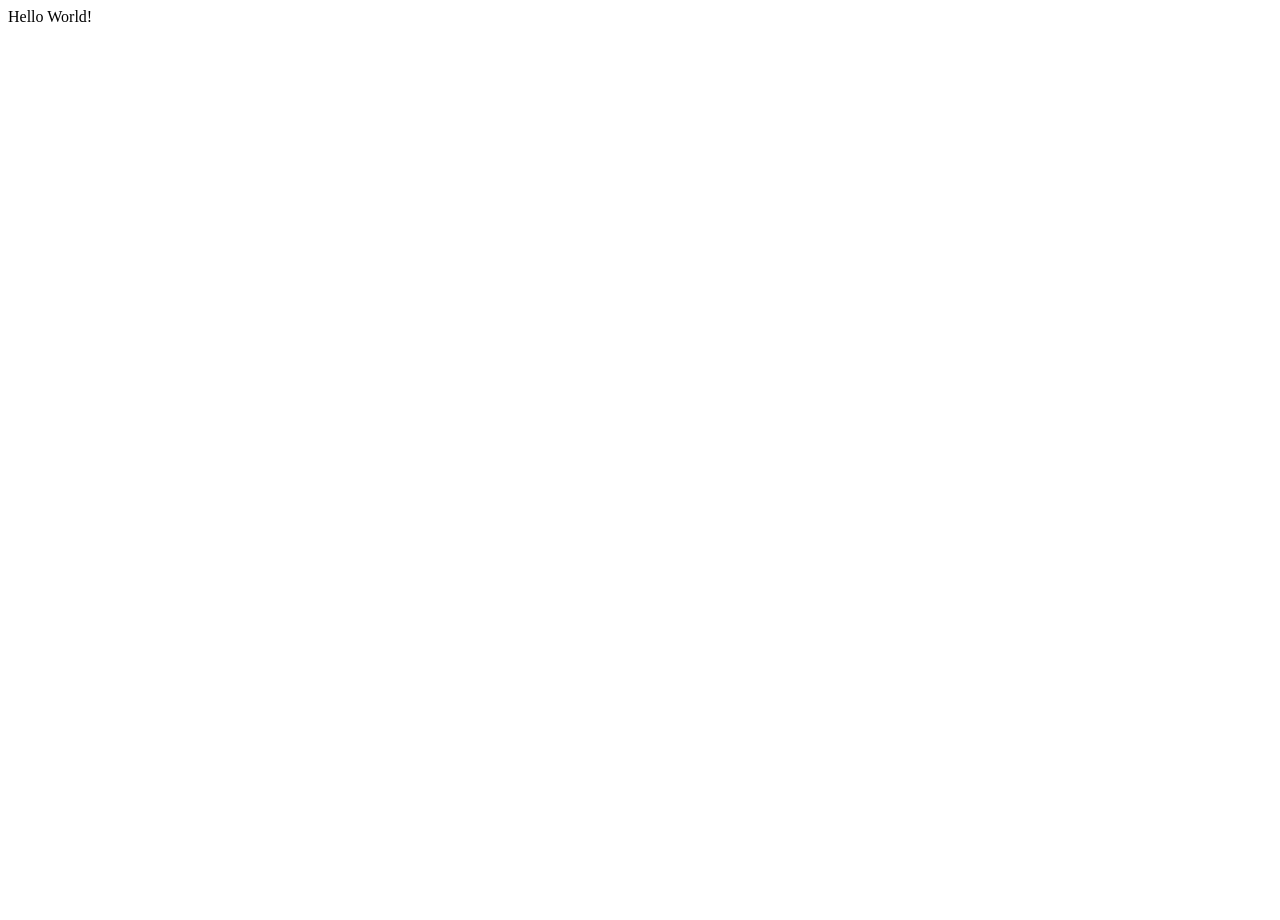
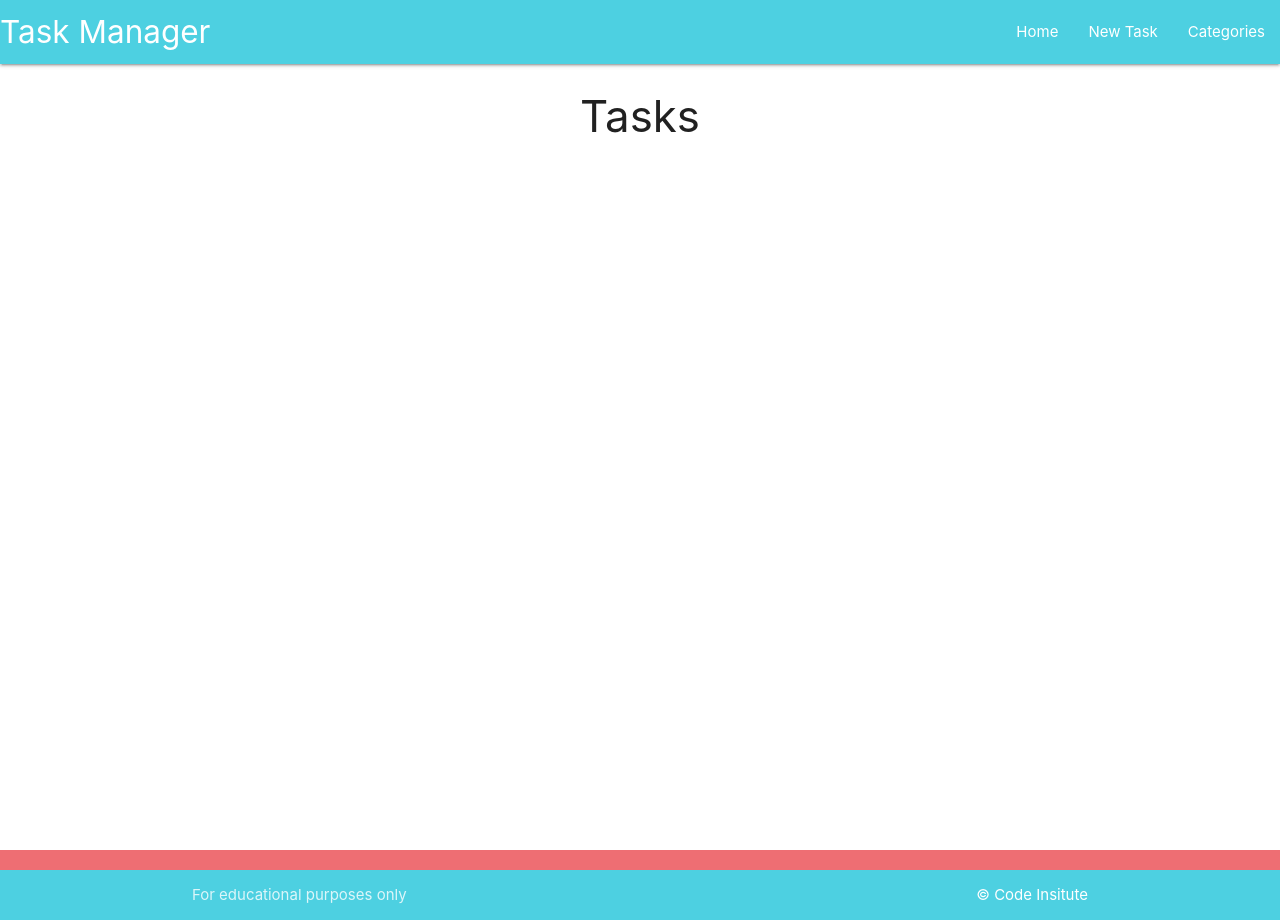
Before and after one commit to Timalexanderandersson/walkthrough-project, a Flask app: page / in a window 1280 px wide. Before the commit the page is almost empty. Run offline with Flask 2, Linux system fonts and the light colour scheme.

Commit message:
added the tasks html and css javascript

```diff
--- a/taskmanager/routes.py
+++ b/taskmanager/routes.py
@@ -5,4 +5,4 @@ from taskmanager.models import Category, Task
 
 @app.route("/")
 def home():
-    return render_template("base.html")
+    return render_template("tasks.html")
--- /dev/null
+++ b/taskmanager/static/css/style.css
@@ -0,0 +1,9 @@
+body {
+    display: flex;
+    min-height: 100vh;
+    flex-direction: column;
+  }
+
+  main {
+    flex: 1 0 auto;
+  }
--- /dev/null
+++ b/taskmanager/static/js/script.js
@@ -0,0 +1,4 @@
+document.addEventListener('DOMContentLoaded', function() {
+    var sidenav = document.querySelectorAll('.sidenav');
+    var instances = M.Sidenav.init(sidenav);
+  });
--- a/taskmanager/templates/base.html
+++ b/taskmanager/templates/base.html
@@ -4,11 +4,55 @@
     <meta charset="UTF-8">
     <meta http-equiv="X-UA-Compatible" content="IE=edge">
     <meta name="viewport" content="width=device-width, initial-scale=1.0">
+    <link rel="stylesheet" href="https://cdnjs.cloudflare.com/ajax/libs/font-awesome/5.15.3/css/all.min.css"
+        integrity="sha512-iBBXm8fW90+nuLcSKlbmrPcLa0OT92xO1BIsZ+ywDWZCvqsWgccV3gFoRBv0z+8dLJgyAHIhR35VZc2oM/gI1w=="
+        crossorigin="anonymous" referrerpolicy="no-referrer">
+    <link rel="stylesheet" href="https://cdnjs.cloudflare.com/ajax/libs/materialize/1.0.0/css/materialize.min.css" type="text/css">
+    <link rel="stylesheet" href="{{url_for('static', filename='css/style.css')}}" type="text/css">
     <title>Task Manager</title>
 </head>
 <body>
+    <header>
+        <!-- top navbar -->
+        <nav class="cyan lighten-2">
+            <div class="nav-wrapper">
+              <a href="{{url_for('home')}}" class="brand-logo">Task Manager</a>
+              <a href="#" data-target="mobile-demo" class="sidenav-trigger"><i class="fas fa-bars"></i></a>
+              <ul class="right hide-on-med-and-down">
+                <li><a href="{{url_for('home')}}">Home</a></li>
+                <li><a href="">New Task</a></li>
+                <li><a href="">Categories</a></li>
 
-    Hello World!
+              </ul>
+            </div>
+          </nav>
 
+          <ul class="sidenav" id="mobile-demo">
+            <li><a href="{{url_for('home')}}">Home</a></li>
+            <li><a href="">New Task</a></li>
+            <li><a href="">Categories</a></li>
+          </ul>
+    </header>
+
+    <main class="container">
+        {% block content %}
+
+        {% endblock %}
+    </main>
+
+    <footer class="page-footer">
+
+
+        <div class="footer-copyright cyan lighten-2">
+          <div class="container">
+          For educational purposes only
+          <a class="white-text right" href="https://codeinstitute.net/se/" target="_blank">&copy; Code Insitute</a>
+          </div>
+        </div>
+      </footer>
+
+
+    <script src="https://cdnjs.cloudflare.com/ajax/libs/materialize/1.0.0/js/materialize.min.js"></script>
+<script src="{{url_for('static', filename='js/script.js')}}"></script>
 </body>
 </html>
--- /dev/null
+++ b/taskmanager/templates/tasks.html
@@ -0,0 +1,7 @@
+{% extends "base.html" %}
+
+{% block content %}
+
+<h3 class="light_blue-text text-darken-4 center-align">Tasks</h3>
+
+{% endblock %}
```
